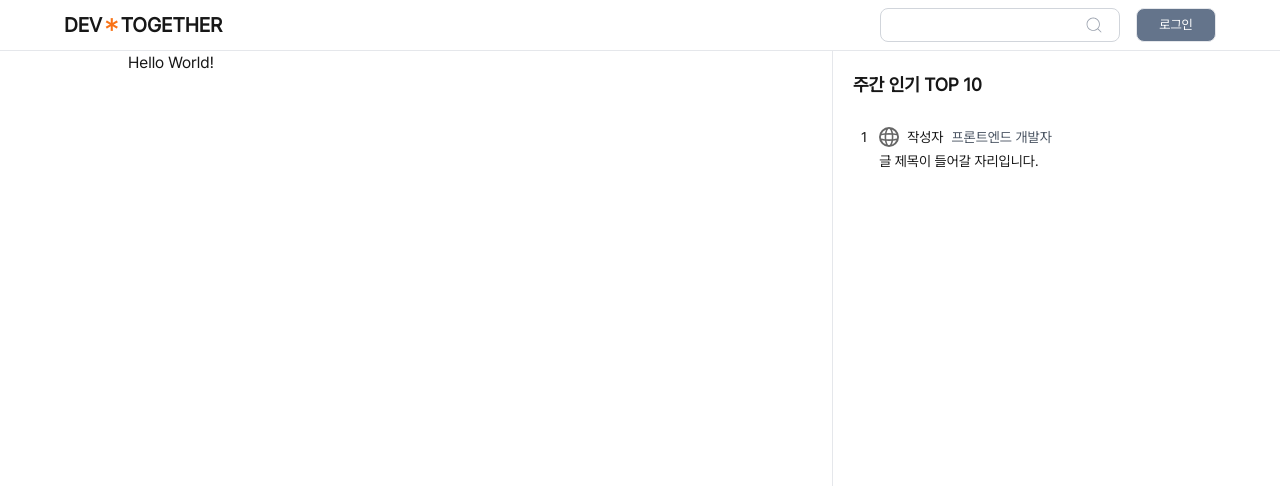
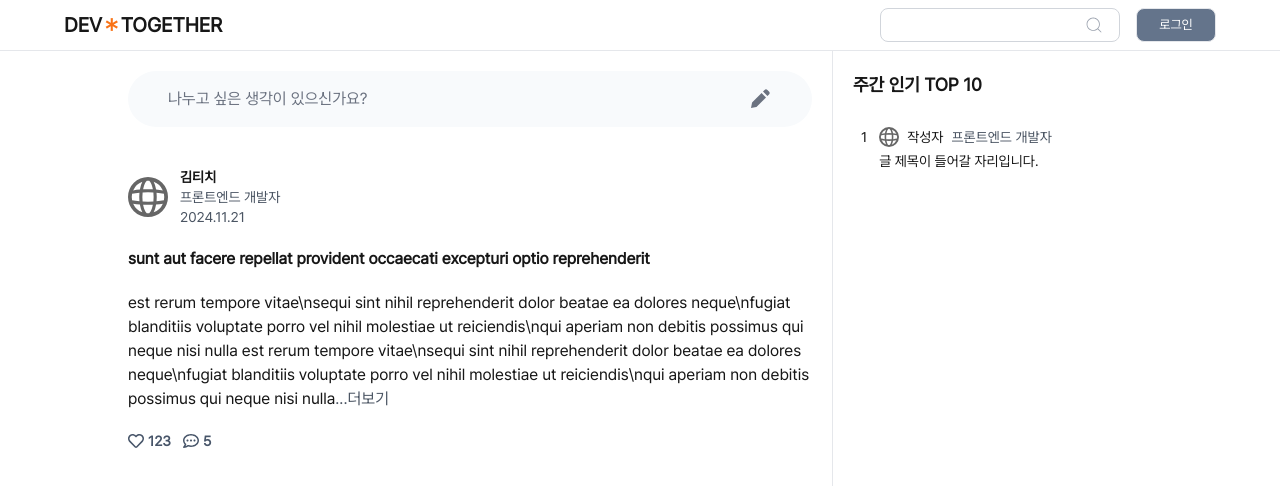
Before and after one commit to sujinlee0202/next-community, a Next.js app: page / in a window 1280 px wide. Shown: the top 486 px of the page. Built offline with nearby package versions, Linux system fonts and the light colour scheme.

Commit message:
feat: post 컴포넌트 UI 추가

```diff
--- a/src/app/(content)/home/HomePage.tsx
+++ b/src/app/(content)/home/HomePage.tsx
@@ -1,4 +1,12 @@
+import CreatePostButton from "@/app/components/CreatePostButton";
+import Post from "@/app/components/Post";
+
 const HomePage = () => {
-  return <div className="font-pretendard">Hello World!</div>;
+  return (
+    <div className="mr-5 flex flex-col gap-10 pt-5">
+      <CreatePostButton />
+      <Post />
+    </div>
+  );
 };
 export default HomePage;
--- /dev/null
+++ b/src/app/components/CreatePostButton.tsx
@@ -0,0 +1,14 @@
+import Link from "next/link";
+import { BiSolidPencil } from "react-icons/bi";
+
+const CreatePostButton = () => {
+  return (
+    <Link
+      href={"/post/create"}
+      className="flex h-14 items-center justify-between rounded-full bg-slate-50 px-10 text-gray-500 hover:bg-slate-100"
+    >
+      나누고 싶은 생각이 있으신가요? <BiSolidPencil className="text-2xl" />
+    </Link>
+  );
+};
+export default CreatePostButton;
--- /dev/null
+++ b/src/app/components/Post.tsx
@@ -0,0 +1,65 @@
+"use client";
+
+import Image from "next/image";
+import Link from "next/link";
+import { useState } from "react";
+import { FaHeart, FaRegCommentDots, FaRegHeart } from "react-icons/fa";
+import { twMerge } from "tailwind-merge";
+
+const Post = () => {
+  const [isLike, setIsLike] = useState(false);
+
+  const handleIsLike = () => {
+    setIsLike((prev) => !prev);
+  };
+
+  return (
+    <article className="border-b pb-10">
+      <div className="flex items-center gap-3">
+        <Image src="/globe.svg" alt="profile image" width={40} height={40} />
+        <div className="text-sm">
+          <div className="font-bold">김티치</div>
+          <div className="text-gray-600">프론트엔드 개발자</div>
+          <div className="text-gray-600">2024.11.21</div>
+        </div>
+      </div>
+
+      <p className="py-5 font-bold">
+        sunt aut facere repellat provident occaecati excepturi optio
+        reprehenderit
+      </p>
+
+      <pre className="relative mb-5 whitespace-pre-wrap font-pretendard">
+        est rerum tempore vitae\nsequi sint nihil reprehenderit dolor beatae ea
+        dolores neque\nfugiat blanditiis voluptate porro vel nihil molestiae ut
+        reiciendis\nqui aperiam non debitis possimus qui neque nisi nulla est
+        rerum tempore vitae\nsequi sint nihil reprehenderit dolor beatae ea
+        dolores neque\nfugiat blanditiis voluptate porro vel nihil molestiae ut
+        reiciendis\nqui aperiam non debitis possimus qui neque nisi nulla
+        <button className="text-gray-600">...더보기</button>
+      </pre>
+
+      <div className="flex gap-3 text-sm font-bold text-slate-600">
+        <button
+          className={twMerge(
+            "flex items-center gap-1",
+            isLike && "text-red-500",
+          )}
+          onClick={handleIsLike}
+        >
+          {isLike ? (
+            <FaHeart className="text-base" />
+          ) : (
+            <FaRegHeart className="text-base" />
+          )}
+          <span>123</span>
+        </button>
+        <Link href={"/comment/1"} className="flex items-center gap-1">
+          <FaRegCommentDots className="text-base" />
+          <span>5</span>
+        </Link>
+      </div>
+    </article>
+  );
+};
+export default Post;
```
